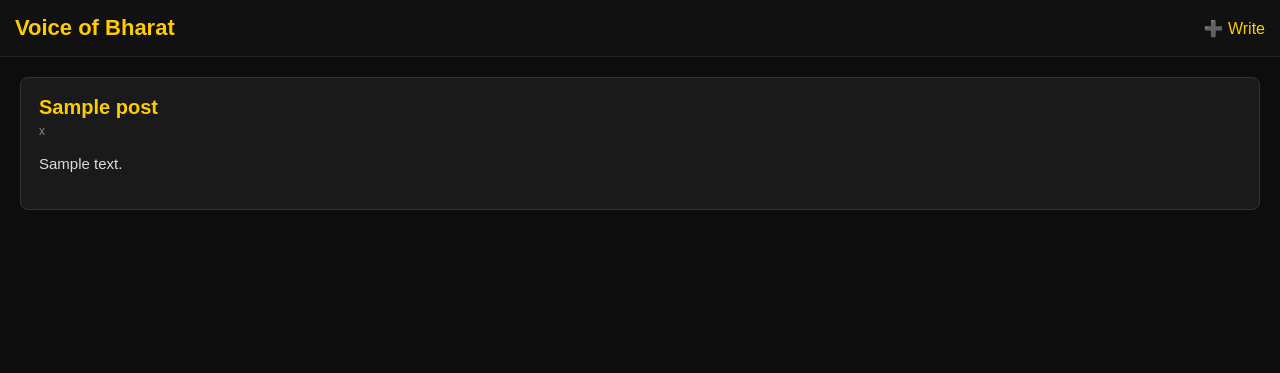
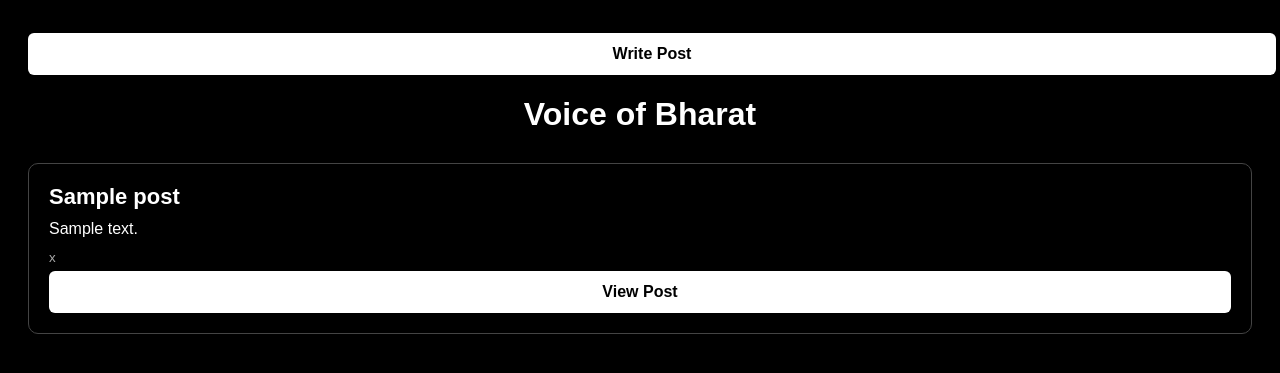
Before and after one commit to vrush757-gif/voice-of-bharat, a Flask app: page / in a window 1280 px wide. Shown: the top 373 px of the page. Run offline with Flask 3, Linux system fonts and the light colour scheme; tables that the repository leaves empty hold one stand-in row (values such as "Sample post").

Commit message:
Update index.html

```diff
--- a/templates/index.html
+++ b/templates/index.html
@@ -1,89 +1,93 @@
 <!DOCTYPE html>
-<html lang="en">
+<html>
 <head>
-    <meta charset="UTF-8">
-    <title>Voice of Bharat – Feed</title>
+    <title>Voice of Bharat</title>
     <style>
         body {
-            margin: 0;
+            background: #000;
+            color: #fff;
             font-family: Arial, sans-serif;
-            background: #0d0d0d;
-            color: white;
+            padding: 20px;
         }
 
-        .navbar {
-            background: #111;
-            padding: 15px;
-            display: flex;
-            justify-content: space-between;
-            align-items: center;
-            border-bottom: 1px solid #222;
+        h1 {
+            text-align: center;
+            margin-bottom: 30px;
         }
 
-        .navbar h1 {
-            margin: 0;
-            font-size: 22px;
-            color: #ffcc00;
+        .post-box {
+            padding: 20px;
+            border: 1px solid #444;
+            border-radius: 10px;
+            margin-bottom: 20px;
         }
 
-        .navbar a {
-            color: #ffcc00;
-            text-decoration: none;
+        .post-title {
+            font-size: 22px;
+            font-weight: bold;
+        }
+
+        .post-content {
+            margin: 10px 0;
             font-size: 16px;
         }
 
-        .container {
-            padding: 20px;
+        small {
+            color: #aaa;
         }
 
-        .post {
-            background: #1a1a1a;
-            padding: 18px;
-            border-radius: 8px;
-            margin-bottom: 18px;
-            border: 1px solid #333;
+        .btn {
+            display: block;
+            text-align: center;
+            background: #fff;
+            color: #000;
+            padding: 12px;
+            border-radius: 6px;
+            font-weight: bold;
+            text-decoration: none;
+            margin-top: 5px;
         }
 
-        .post h2 {
-            margin: 0;
-            color: #ffcc00;
-            font-size: 20px;
+        .top-btn {
+            width: 100%;
+            margin-bottom: 20px;
         }
 
-        .timestamp {
-            font-size: 12px;
-            color: #888;
-            margin-top: 5px;
-            margin-bottom: 10px;
-        }
-
-        .post p {
-            font-size: 15px;
-            line-height: 1.5;
-            color: #ddd;
+        a {
+            color: #fff;
         }
     </style>
 </head>
 <body>
 
-    <div class="navbar">
-        <h1>Voice of Bharat</h1>
-        <a href="/write">➕ Write</a>
-    </div>
+    <!-- TOP BUTTON: WRITE POST -->
+    <a href="/write" class="btn top-btn">Write Post</a>
 
-    <div class="container">
-        {% if posts %}
-            {% for post in posts %}
-                <div class="post">
-                    <h2>{{ post[1] }}</h2>
-                    <div class="timestamp">{{ post[3] }}</div>
-                    <p>{{ post[2] }}</p>
-                </div>
-            {% endfor %}
-        {% else %}
-            <p>No posts yet. Start writing something powerful!</p>
-        {% endif %}
-    </div>
+    <h1>Voice of Bharat</h1>
+
+    <!-- LOOP THROUGH POSTS -->
+    {% for p in posts %}
+        <div class="post-box">
+
+            <div class="post-title">
+                {{ p[1] }}
+            </div>
+
+            <div class="post-content">
+                {{ p[2] }}
+            </div>
+
+            <small>{{ p[3] }}</small>
+
+            <!-- View full post -->
+            <a href="/post/{{ p[0] }}" class="btn">View Post</a>
+
+        </div>
+    {% endfor %}
+
+    {% if posts|length == 0 %}
+        <p style="text-align:center; color:#aaa;">No posts yet. Be the first to write!</p>
+    {% endif %}
 
 </body>
 </html>
```
